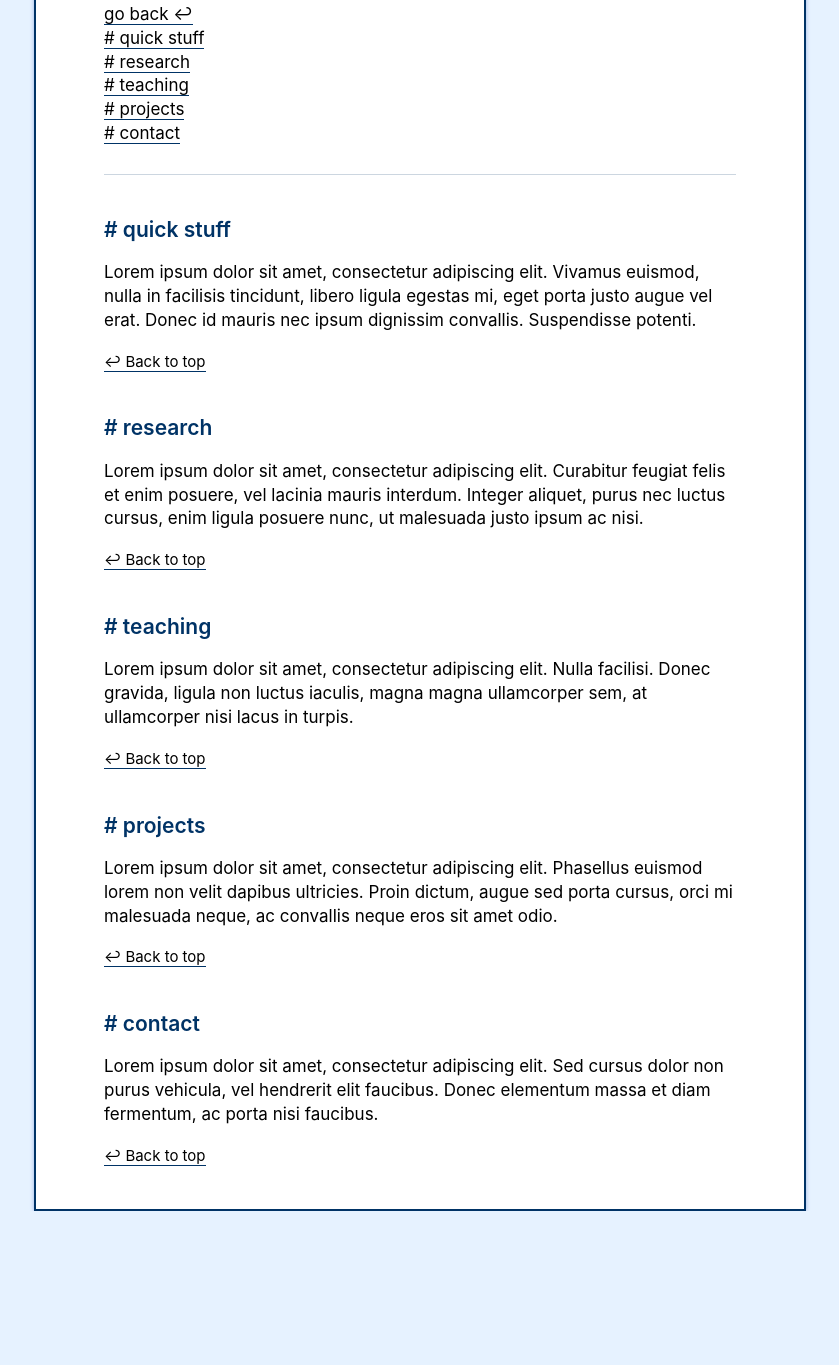
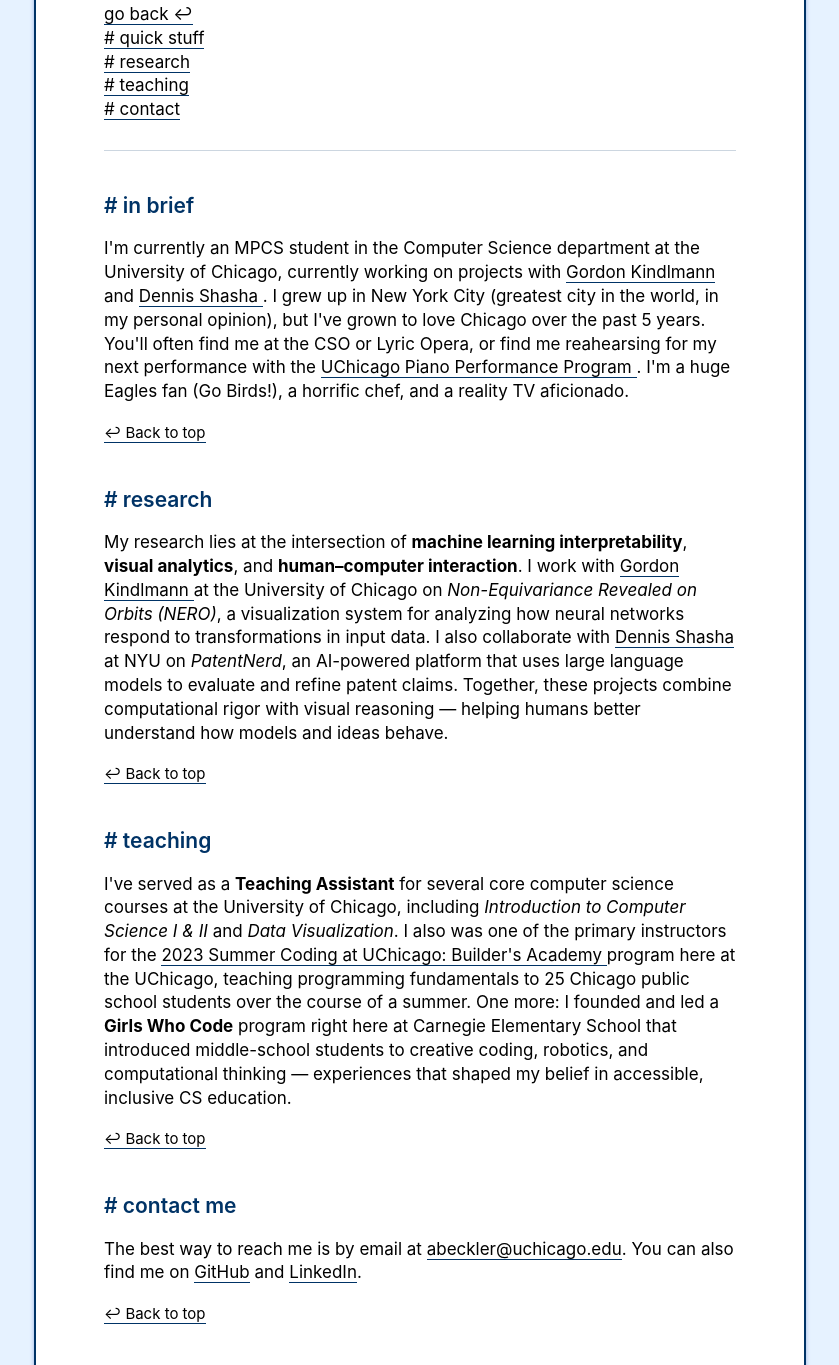
Before and after one commit to abeckler21/website_vibes, a plain HTML site: page about.html in a window 1280 px wide. Shown: the part 128-1493 px from the top of the page, without its empty margins (220-1059 px from the left). Before the commit the page ends 1339 px from the top, so only its background shows below. Drawn offline with Linux system fonts and the light colour scheme.

Commit message:
adding init stuff

```diff
--- a/about.html
+++ b/about.html
@@ -16,56 +16,83 @@
       <div id="content" id="top">
         <p>
           <a href="index.html">go back ↩</a><br>
-          <a href="#quick-stuff"># quick stuff</a><br>
+          <a href="#in-brief"># quick stuff</a><br>
           <a href="#research"># research</a><br>
           <a href="#teaching"># teaching</a><br>
-          <a href="#projects"># projects</a><br>
           <a href="#contact"># contact</a>
         </p>
 
         <hr>
 
-        <h2 id="quick-stuff"># quick stuff</h2>
+        <h2 id="in-brief"># in brief</h2>
         <p>
-          Lorem ipsum dolor sit amet, consectetur adipiscing elit.
-          Vivamus euismod, nulla in facilisis tincidunt, libero ligula egestas mi,
-          eget porta justo augue vel erat.
-          Donec id mauris nec ipsum dignissim convallis.
-          Suspendisse potenti.
+          I'm currently an MPCS student in the Computer Science department at the University of Chicago,
+          currently working on projects with
+          <a href="https://people.cs.uchicago.edu/~glk/" target="_blank" rel="noopener noreferrer">
+          Gordon Kindlmann
+          </a> and
+          <a href="https://cs.nyu.edu/~shasha/" target="_blank" rel="noopener noreferrer">
+          Dennis Shasha
+          </a>.
+          I grew up in New York City (greatest city in the world, in my personal opinion), but I've
+          grown to love Chicago over the past 5 years. You'll often find me at the
+          CSO or Lyric Opera, or find me reahearsing for my next performance with the
+          <a href="https://music.uchicago.edu/performance-opportunities/instrumental/piano-program" target="_blank" rel="noopener noreferrer">
+          UChicago Piano Performance Program
+          </a>. I'm a huge Eagles fan (Go Birds!), a horrific chef, and a reality TV aficionado.
+          </a>
         </p>
         <p><a href="#top" class="back">↩ Back to top</a></p>
 
         <h2 id="research"># research</h2>
         <p>
-          Lorem ipsum dolor sit amet, consectetur adipiscing elit.
-          Curabitur feugiat felis et enim posuere, vel lacinia mauris interdum.
-          Integer aliquet, purus nec luctus cursus, enim ligula posuere nunc,
-          ut malesuada justo ipsum ac nisi.
+          My research lies at the intersection of <b>machine learning interpretability</b>,
+          <b>visual analytics</b>, and <b>human–computer interaction</b>.
+          I work with
+          <a href="https://people.cs.uchicago.edu/~glk/" target="_blank" rel="noopener noreferrer">
+            Gordon Kindlmann
+          </a>
+          at the University of Chicago on
+          <i>Non-Equivariance Revealed on Orbits (NERO)</i>, a visualization system for analyzing
+          how neural networks respond to transformations in input data.
+          I also collaborate with
+          <a href="https://cs.nyu.edu/~shasha/" target="_blank" rel="noopener noreferrer">
+            Dennis Shasha
+          </a>
+          at NYU on
+          <i>PatentNerd</i>, an AI-powered platform that uses large language models to evaluate
+          and refine patent claims.
+          Together, these projects combine computational rigor with visual reasoning —
+          helping humans better understand how models and ideas behave.
         </p>
         <p><a href="#top" class="back">↩ Back to top</a></p>
 
+
         <h2 id="teaching"># teaching</h2>
         <p>
-          Lorem ipsum dolor sit amet, consectetur adipiscing elit.
-          Nulla facilisi. Donec gravida, ligula non luctus iaculis,
-          magna magna ullamcorper sem, at ullamcorper nisi lacus in turpis.
+          I've served as a <b>Teaching Assistant</b> for several core computer science courses at
+          the University of Chicago, including
+          <i>Introduction to Computer Science I & II</i> and
+          <i>Data Visualization</i>. I also was one of the primary instructors for the
+          <a href="https://scuba.cs.uchicago.edu/" target="_blank" rel="noopener noreferrer">
+            2023 Summer Coding at UChicago: Builder's Academy
+          </a> program here at the UChicago, teaching programming fundamentals to 25 Chicago public
+          school students over the course of a summer.
+          One more: I founded and led a <b>Girls Who Code</b> program right here at Carnegie Elementary School
+          that introduced middle-school
+          students to creative coding, robotics, and computational thinking — experiences that
+          shaped my belief in accessible, inclusive CS education.
         </p>
         <p><a href="#top" class="back">↩ Back to top</a></p>
 
-        <h2 id="projects"># projects</h2>
+        <h2 id="contact"># contact me</h2>
         <p>
-          Lorem ipsum dolor sit amet, consectetur adipiscing elit.
-          Phasellus euismod lorem non velit dapibus ultricies.
-          Proin dictum, augue sed porta cursus, orci mi malesuada neque,
-          ac convallis neque eros sit amet odio.
-        </p>
-        <p><a href="#top" class="back">↩ Back to top</a></p>
-
-        <h2 id="contact"># contact</h2>
-        <p>
-          Lorem ipsum dolor sit amet, consectetur adipiscing elit.
-          Sed cursus dolor non purus vehicula, vel hendrerit elit faucibus.
-          Donec elementum massa et diam fermentum, ac porta nisi faucibus.
+          The best way to reach me is by email at
+          <a href="mailto:abeckler@uchicago.edu">abeckler@uchicago.edu</a>.
+          You can also find me on
+          <a href="https://github.com/abeckler21" target="_blank" rel="noopener noreferrer">GitHub</a>
+          and
+          <a href="https://www.linkedin.com/in/abigail-beckler-a50811230/" target="_blank" rel="noopener noreferrer">LinkedIn</a>.
         </p>
         <p><a href="#top" class="back">↩ Back to top</a></p>
       </div>
```
